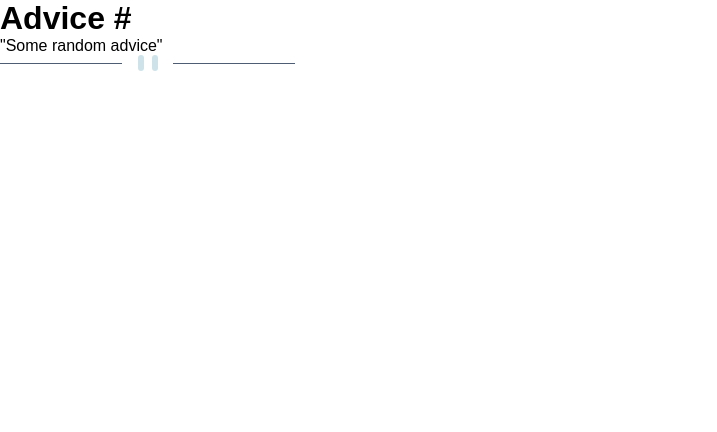
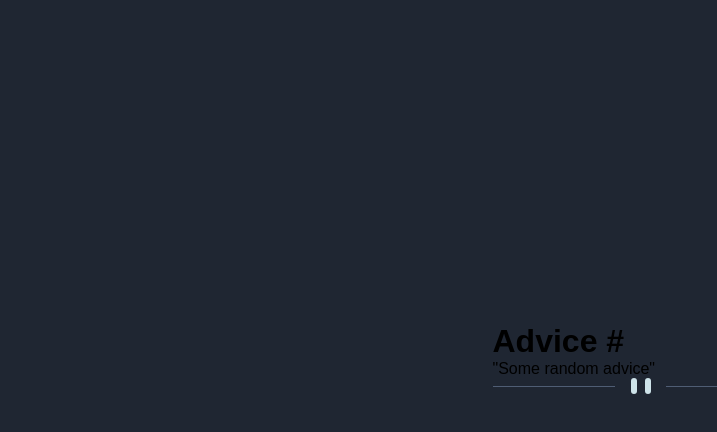
Before and after one commit to chaw-bot/advice-generator, a website: page index.html in a window 1280 px wide. Shown: the whole page, without its empty margins (0-717 px from the left). Drawn offline with Linux system fonts and the light colour scheme.

Commit message:
Add styling to the body

```diff
--- a/style.css
+++ b/style.css
@@ -6,3 +6,11 @@
   text-decoration: none;
   font-family: "Overpass", sans-serif;
 }
+
+body {
+  display: flex;
+  height: 90vh;
+  background-color: hsl(218, 23%, 16%);
+  justify-content: center;
+  align-items: center;
+}
```
